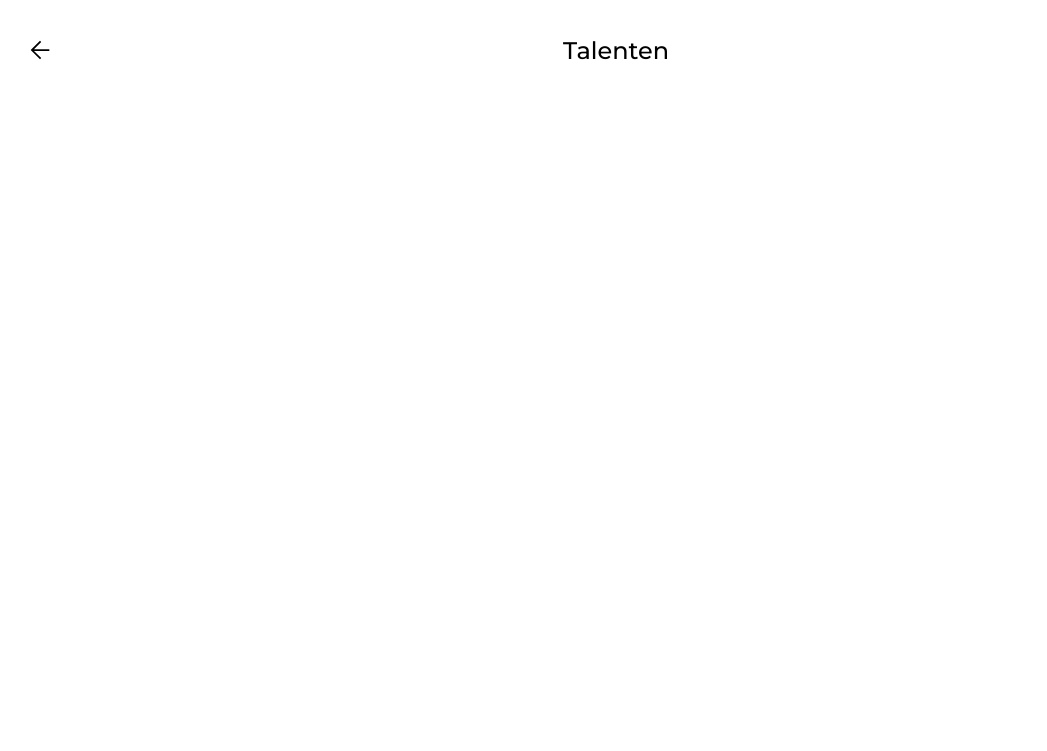
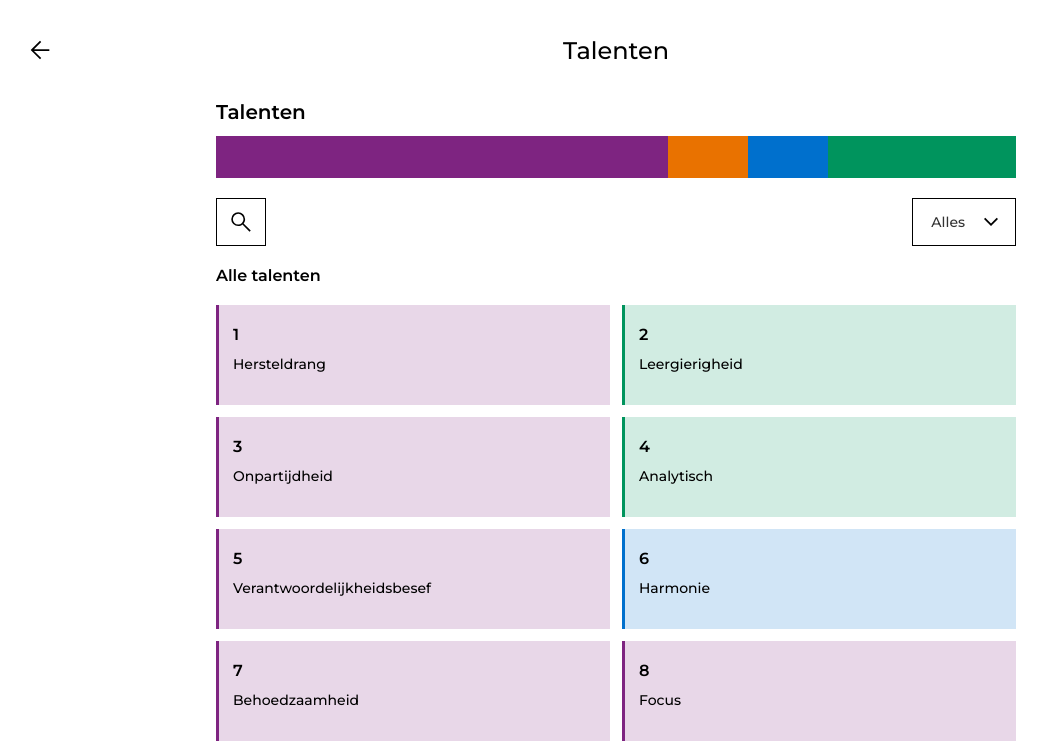
Before and after one commit to morize/forte-demo, a React (Vite) app in the folder client/: page /hulpbronnen/talenten in a window 1280 px wide. Before the commit this address had no page. Shown: the top 751 px of the page, without its empty margins (24-1071 px from the left). Built offline with nearby package versions, Linux system fonts and the light colour scheme.

Commit message:
client/added talentoverzichtpage, implemented talentoverzichtpage in routes

```diff
--- /dev/null
+++ b/client/src/pages/Hulpbronnen/TalentOverzicht.tsx
@@ -0,0 +1,82 @@
+import { useState } from 'react';
+import styled from 'styled-components';
+
+import TalentIndicator from '../../components/atoms/TalentIndicator/TalentIndicator';
+import SearchButton from '../../components/molecules/SearchButton/SearchButton';
+import SelectButton from '../../components/atoms/Button/SelectButton';
+import TalentDomainInfo from '../../components/atoms/TalentDomainInfo/TalentDomainInfo';
+import TalentGrid from '../../components/molecules/TalentGrid/TalentGrid';
+
+import {
+  domainOptions,
+  talentOptions,
+  random34Talents,
+  DomainOptionType,
+  TalentOptionType,
+} from '../../seeders/TalentenSeeder';
+
+const STalentOptions = styled.div`
+  display: flex;
+  height: 48px;
+
+  & .select__menu {
+    right: 0;
+  }
+`;
+
+const TalentOverzicht = () => {
+  const [isSearchBarOpened, setIsSearchbarOpened] = useState(false);
+  const [activeSearchOption, setActiveSearchOption] =
+    useState<TalentOptionType>();
+  const [activeDomain, setActiveDomain] = useState<DomainOptionType>(
+    domainOptions[0]
+  );
+
+  const handleOnSearchButtonClicked = () => {
+    setActiveSearchOption(undefined);
+    setIsSearchbarOpened(!isSearchBarOpened);
+  };
+
+  return (
+    <>
+      <div>
+        <h1>Talenten</h1>
+        <TalentIndicator
+          executingPerc={60}
+          influencingPerc={5}
+          relBuildingPerc={10}
+          stratThinkingPerc={25}
+        />
+      </div>
+
+      <STalentOptions>
+        <SearchButton
+          isSearchbarOpen={isSearchBarOpened}
+          onSearchButtonClicked={handleOnSearchButtonClicked}
+          onChange={(option) =>
+            setActiveSearchOption(option as DomainOptionType)
+          }
+          options={talentOptions}
+        />
+        {!isSearchBarOpened && (
+          <SelectButton
+            isSearchable={false}
+            options={domainOptions}
+            value={activeDomain}
+            onChange={(option) => setActiveDomain(option as DomainOptionType)}
+          />
+        )}
+      </STalentOptions>
+
+      <TalentDomainInfo domain={activeDomain.label} />
+
+      <TalentGrid
+        talentItems={random34Talents}
+        domain={activeDomain.value}
+        talentName={activeSearchOption?.value}
+      />
+    </>
+  );
+};
+
+export default TalentOverzicht;
--- a/client/src/routes/Routes.tsx
+++ b/client/src/routes/Routes.tsx
@@ -1,11 +1,13 @@
 import { Routes, Route } from 'react-router-dom';
 import Layout from '../pages/Layout';
 import Hulpbronnen from '../pages/Hulpbronnen';
+import TalentOverzicht from '../pages/Hulpbronnen/TalentOverzicht';
 
 const AppRoutes = () => (
   <Layout>
     <Routes>
       <Route path="/hulpbronnen" element={<Hulpbronnen />} />
+      <Route path="/hulpbronnen/talenten" element={<TalentOverzicht />} />
     </Routes>
   </Layout>
 );
```
